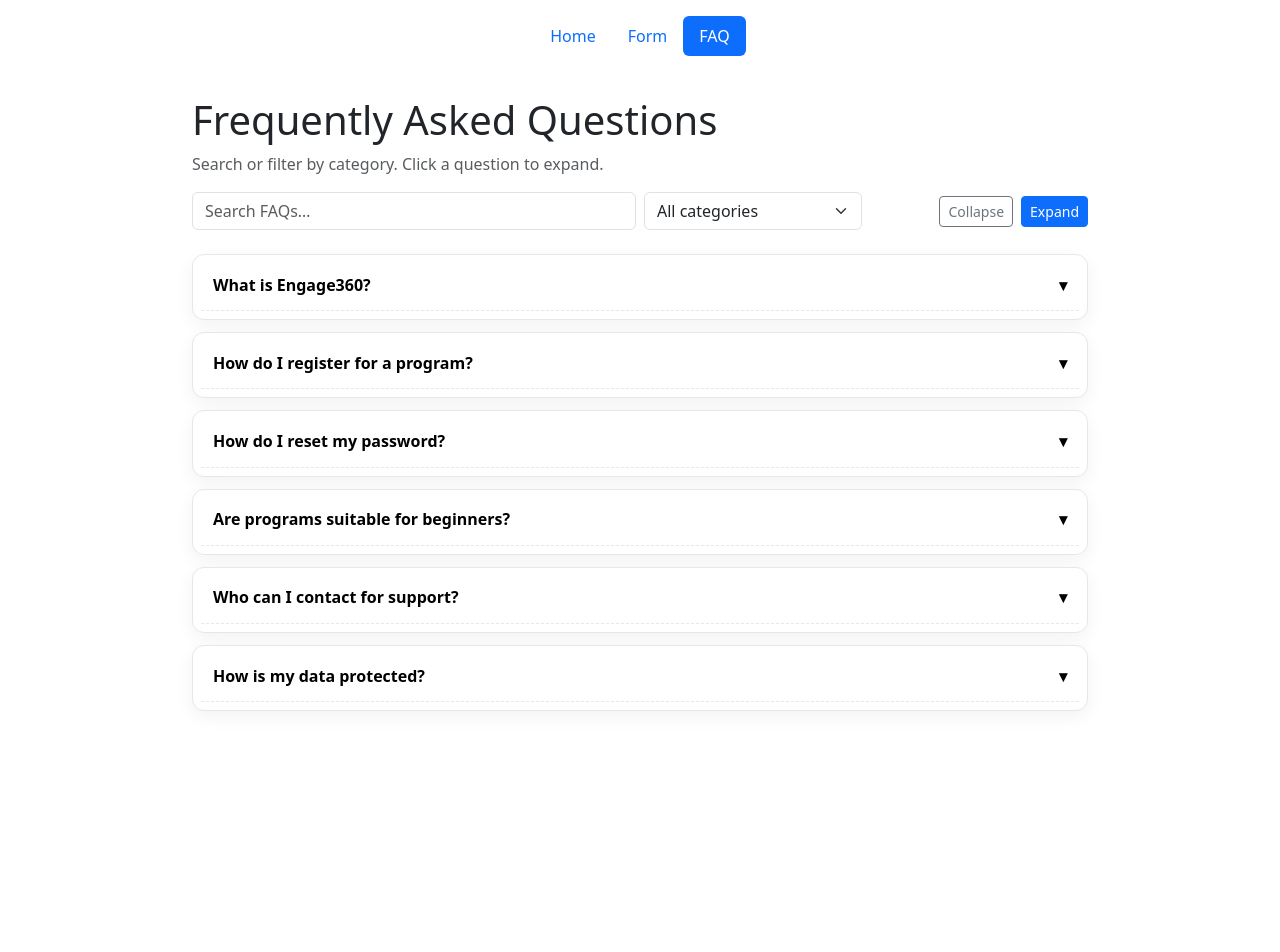
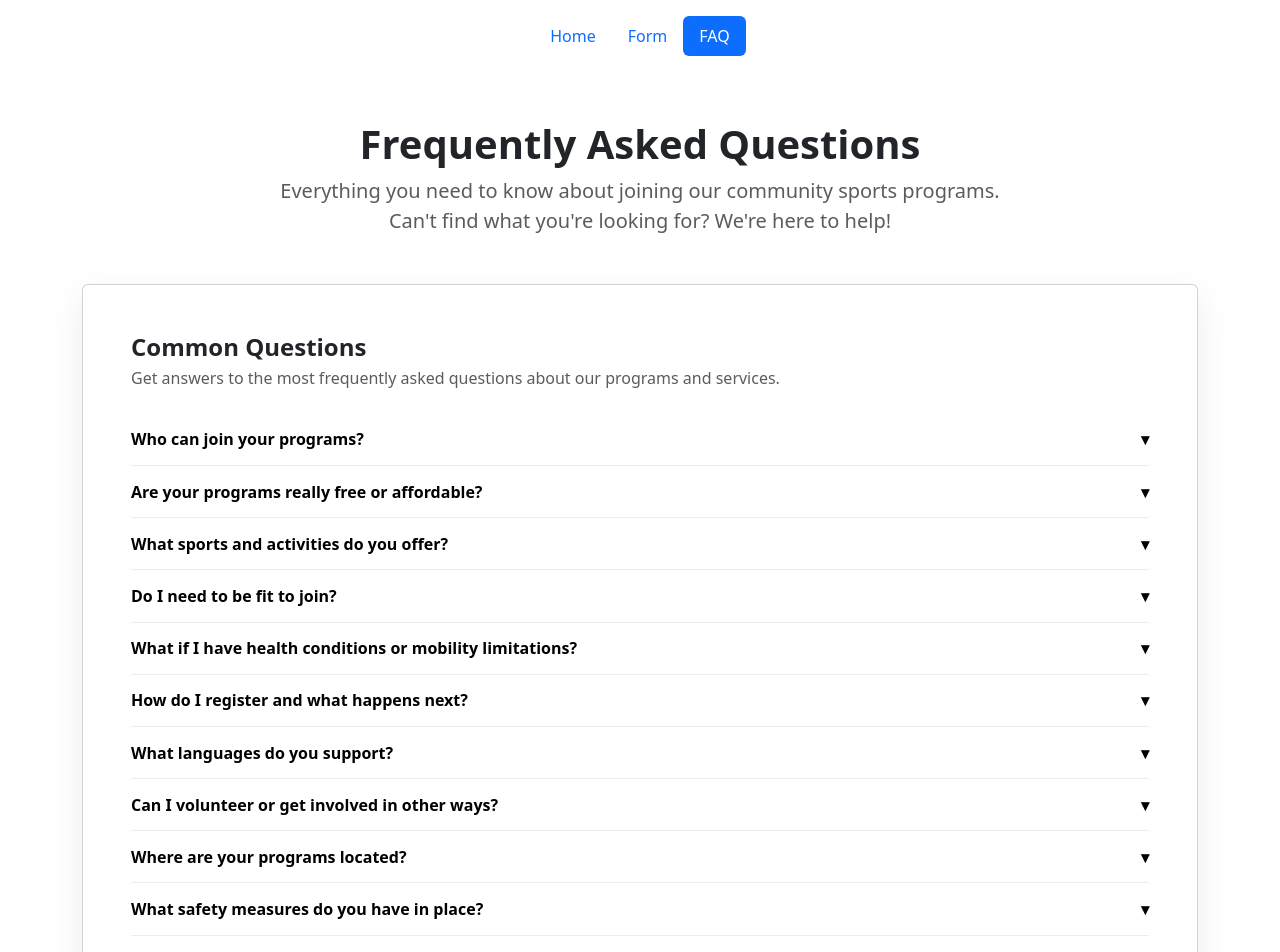
Before and after one commit to snat0022/Engage360, a Vue app in the folder Engage360/: page /faq in a window 1280 px wide. Shown: the top 952 px of the page. Before the commit the page ends 800 px from the top, so only its background shows below. Built offline with nearby package versions, Linux system fonts and the light colour scheme.

Commit message:
last commit for faq all done

```diff
--- a/Engage360/src/views/FAQ.vue
+++ b/Engage360/src/views/FAQ.vue
@@ -1,218 +1,255 @@
 <template>
-  <div class="faq container py-4">
-    <header class="mb-4">
-      <h1 class="mb-2">Frequently Asked Questions</h1>
-      <p class="text-muted">Search or filter by category. Click a question to expand.</p>
-
-      <div class="row g-2 align-items-center">
-        <div class="col-12 col-md-6">
-          <input
-            v-model.trim="q"
-            type="search"
-            class="form-control"
-            placeholder="Search FAQs…"
-            aria-label="Search FAQs"
-          />
+  <div class="faq-view py-4 py-md-5">
+    <div class="container">
+      <!-- Header -->
+      <div class="text-center mb-4 mb-md-5">
+        <h1 class="fw-bold mb-2">Frequently Asked Questions</h1>
+        <p class="lead text-muted mx-auto" style="max-width: 48rem;">
+          Everything you need to know about joining our community sports programs.
+          Can't find what you're looking for? We're here to help!
+        </p>
       </div>
 
-        <div class="col-8 col-md-3">
-          <select v-model="category" class="form-select" aria-label="Filter by category">
-            <option value="">All categories</option>
-            <option v-for="c in categories" :key="c" :value="c">{{ c }}</option>
-          </select>
-        </div>
+      <!-- FAQ Accordion -->
+      <div class="card shadow-card mb-5">
+        <div class="card-body p-4 p-md-5">
+          <h2 class="h4 fw-bold mb-1">Common Questions</h2>
+          <p class="text-muted mb-4">
+            Get answers to the most frequently asked questions about our programs and services.
+          </p>
 
-        <div class="col-4 col-md-3 d-flex gap-2 justify-content-end">
-          <button class="btn btn-outline-secondary btn-sm" @click="collapseAll">Collapse</button>
-          <button class="btn btn-primary btn-sm" @click="expandAll">Expand</button>
-        </div>
-      </div>
-    </header>
-
-    <section v-if="filtered.length">
-      <article v-for="(item, i) in filtered" :key="item.id" class="faq-item">
+          <div class="accordion-vue">
+            <article
+              v-for="(faq, i) in faqs"
+              :key="i"
+              class="faq-item"
+            >
               <button
                 type="button"
-          class="faq-q"
-          :aria-expanded="item.open ? 'true' : 'false'"
-          :aria-controls="'ans-' + item.id"
-          :id="'q-' + item.id"
+                class="faq-trigger"
+                :aria-expanded="openIndex === i ? 'true' : 'false'"
+                :aria-controls="'ans-' + i"
+                :id="'q-' + i"
                 @click="toggle(i)"
               >
-          <span class="q-text">{{ item.question }}</span>
-          <span class="chev" :class="{ open: item.open }" aria-hidden="true">▾</span>
+                <span class="text">{{ faq.question }}</span>
+                <span class="chev" :class="{ open: openIndex === i }" aria-hidden="true">▾</span>
               </button>
 
               <div
-          :id="'ans-' + item.id"
-          class="faq-a-wrapper"
+                :id="'ans-' + i"
+                class="faq-panel"
                 role="region"
-          :aria-labelledby="'q-' + item.id"
-          :class="{ open: item.open }"
+                :aria-labelledby="'q-' + i"
+                :class="{ open: openIndex === i }"
               >
-          <div class="faq-a">
-            <p class="mb-2">{{ item.answer }}</p>
-
-            <div class="small text-muted" v-if="item.linkTo">
-              Related: <RouterLink :to="item.linkTo.to">{{ item.linkTo.label }}</RouterLink>
+                <p class="mb-0 text-muted">{{ faq.answer }}</p>
+              </div>
+            </article>
+          </div>
         </div>
       </div>
 
-          <div class="faq-meta small text-muted">
-            <span class="badge bg-light text-dark">{{ item.category }}</span>
+      <!-- Contact Section -->
+      <div class="mb-5">
+        <h2 class="h4 text-center fw-bold mb-4">Still Have Questions?</h2>
+        <div class="row g-3 g-md-4">
+          <div
+            v-for="(m, idx) in contactMethods"
+            :key="idx"
+            class="col-12 col-md-6 col-lg-3"
+          >
+            <div class="card border-0 gradient-card h-100 p-4 text-center hover-card">
+              <div class="display-6 mb-2">{{ m.icon }}</div>
+              <h3 class="h6 fw-semibold mb-1">{{ m.title }}</h3>
+              <p class="mb-0 fw-medium">{{ m.info }}</p>
+              <p class="small text-muted mb-0">{{ m.description }}</p>
             </div>
           </div>
-      </article>
-    </section>
+        </div>
+      </div>
 
-    <div v-else class="alert alert-info mt-4">
-      No results. Try a different search term or category.
+      <!-- Quick Start Guide -->
+      <div class="card border-0 bg-gradient-card mb-5">
+        <div class="card-body p-4 p-md-5">
+          <h2 class="h4 fw-bold mb-1">Ready to Get Started?</h2>
+          <p class="text-muted mb-4">Here's how easy it is to join our community</p>
+
+          <div class="row g-4">
+            <div class="col-12 col-md-4 text-center">
+              <div class="step-circle bg-primary text-white">1</div>
+              <h3 class="h6 fw-semibold">Register Online</h3>
+              <p class="small text-muted">
+                Fill out our quick registration form with your basic information and interests.
+              </p>
+            </div>
+            <div class="col-12 col-md-4 text-center">
+              <div class="step-circle bg-success text-white">2</div>
+              <h3 class="h6 fw-semibold">We'll Contact You</h3>
+              <p class="small text-muted">
+                Our team will reach out within 24 hours to discuss programs that fit your needs.
+              </p>
+            </div>
+            <div class="col-12 col-md-4 text-center">
+              <div class="step-circle bg-warning text-dark">3</div>
+              <h3 class="h6 fw-semibold">Start Playing!</h3>
+              <p class="small text-muted">
+                Join your first session and start enjoying the benefits of community sports.
+              </p>
+            </div>
+          </div>
+        </div>
+      </div>
+
+      <!-- CTA -->
+      <div class="text-center">
+        <h3 class="h4 fw-bold mb-2">Your Community is Waiting</h3>
+        <p class="text-muted mx-auto mb-3" style="max-width: 36rem;">
+          Join thousands of community members who have discovered better health,
+          lasting friendships, and the joy of being active together.
+        </p>
+        <div class="d-flex flex-column flex-sm-row gap-3 justify-content-center">
+          <RouterLink to="/form" class="btn btn-primary btn-lg">Register Now</RouterLink>
+          <RouterLink to="/" class="btn btn-outline-secondary btn-lg">Learn More</RouterLink>
+        </div>
+      </div>
     </div>
   </div>
 </template>
 
 <script setup>
-import { computed, reactive, ref } from 'vue'
+import { ref } from 'vue'
 
-// FAQ data (no backticks required anywhere)
-const baseFaqs = [
+/* FAQ items (1:1 content with your React example) */
+const faqs = ref([
   {
-    id: 1,
-    category: 'General',
-    question: 'What is Engage360?',
+    question: 'Who can join your programs?',
     answer:
-      'Engage360 is a community platform that helps residents join sport programs, stay informed, and connect with volunteers and staff.',
-    linkTo: { to: '/', label: 'Home' },
-    open: false
+      'Our programs are open to everyone, but we especially focus on supporting marginalized communities including migrants, low-income families, older adults, and anyone facing barriers to accessing sports and physical activity. We welcome people of all fitness levels and backgrounds.'
   },
   {
-    id: 2,
-    category: 'Registration',
-    question: 'How do I register for a program?',
+    question: 'Are your programs really free or affordable?',
     answer:
-      'Go to the Registration page, fill in your details, and submit. You will receive on-screen confirmation.',
-    linkTo: { to: '/form', label: 'Open the Registration Form' },
-    open: false
+      'Yes! We offer a range of free programs and very affordable options. We also have scholarships and payment plans available for those who need them. Our goal is to ensure cost is never a barrier to participation. Contact us to discuss options that work for your situation.'
   },
   {
-    id: 3,
-    category: 'Account',
-    question: 'How do I reset my password?',
+    question: 'What sports and activities do you offer?',
     answer:
-      'Use the “Forgot Password” option on the sign-in screen and follow the email instructions.',
-    open: false
+      'We offer a wide variety of activities including basketball, soccer, swimming, tennis, volleyball, fitness classes, walking groups, yoga, dancing, and cycling. We regularly add new programs based on community interest and needs.'
   },
   {
-    id: 4,
-    category: 'Programs',
-    question: 'Are programs suitable for beginners?',
+    question: 'Do I need to be fit to join?',
     answer:
-      'Yes. Many activities are beginner-friendly and inclusive. Check each program card for level and location details.',
-    linkTo: { to: '/', label: 'See Featured Programs' },
-    open: false
+      'Absolutely not! Our programs cater to all fitness levels, from complete beginners to experienced athletes. We have gentle activities for those starting their fitness journey and more challenging options for those ready to push themselves. Our trained staff will help you find the right fit.'
   },
   {
-    id: 5,
-    category: 'Support',
-    question: 'Who can I contact for support?',
+    question: 'What if I have health conditions or mobility limitations?',
     answer:
-      'Reach out via the Contact/Help link in your dashboard or speak to staff at your local session.',
-    open: false
+      'We welcome participants with health conditions and mobility limitations. Our trained staff and volunteers work with you to adapt activities to your needs. We have experience supporting people with diabetes, arthritis, mental health conditions, and various physical limitations. Please share your needs during registration so we can provide appropriate support.'
   },
   {
-    id: 6,
-    category: 'Privacy',
-    question: 'How is my data protected?',
+    question: 'How do I register and what happens next?',
     answer:
-      'We only collect data necessary to run programs and we apply role-based access. See our privacy policy for details.',
-    open: false
+      'Simply fill out our online registration form - it takes about 5 minutes. Within 24 hours, one of our friendly team members will contact you to discuss program options that match your interests and needs. We\'ll arrange a time for you to visit, meet the team, and try out activities.'
+  },
+  {
+    question: 'What languages do you support?',
+    answer:
+      'We have staff and volunteers who speak multiple languages including Arabic, Mandarin, Vietnamese, Spanish, and Greek. We also work with interpreters when needed. Language should never be a barrier to participation - please let us know what language support you need.'
+  },
+  {
+    question: 'Can I volunteer or get involved in other ways?',
+    answer:
+      'Yes! We\'re always looking for volunteers, coaches, and community champions. Whether you have sports experience or just want to help create a welcoming environment, there\'s a role for you. We provide training and ongoing support for all volunteers.'
+  },
+  {
+    question: 'Where are your programs located?',
+    answer:
+      'We run programs across Melbourne at various community centers, schools, and sports facilities. Most programs are easily accessible by public transport, and we try to offer options in different areas to serve our diverse community.'
+  },
+  {
+    question: 'What safety measures do you have in place?',
+    answer:
+      'Safety is our top priority. All staff and volunteers have current Working with Children Checks and first aid training. We maintain comprehensive insurance, follow strict safety protocols, and always have trained supervisors present. We also work with health professionals to ensure activities are appropriate for participants.'
+  },
+  {
+    question: 'Can family members join together?',
+    answer:
+      'Absolutely! We love when families participate together. We have family-friendly programs and can often accommodate different family members in age-appropriate activities at the same time and location.'
+  },
+  {
+    question: "What if I'm not sure which program is right for me?",
+    answer:
+      "Don't worry! That's exactly why we have our consultation process. After you register, we'll talk with you about your interests, goals, and any concerns. You can also try different programs to see what you enjoy most. There's no pressure to commit to anything long-term initially."
   }
-]
+])
 
-const faqs = reactive(baseFaqs)
-const q = ref('')
-const category = ref('')
+/* Contact cards */
+const contactMethods = ref([
+  { icon: '📞', title: 'Call Us', info: '(03) 9xxx-xxxx', description: 'Mon–Fri, 9am–5pm' },
+  { icon: '✉️', title: 'Email Us', info: 'hello@sportscommunity.org.au', description: 'We respond within 24 hours' },
+  { icon: '📍', title: 'Visit Us', info: '123 Community St, Melbourne VIC', description: 'Drop-in consultations available' },
+  { icon: '💬', title: 'Live Chat', info: 'Available on our website', description: 'Quick answers to simple questions' }
+])
 
-const categories = computed(() =>
-  Array.from(new Set(faqs.map(f => f.category))).sort()
-)
-
-const filtered = computed(() => {
-  const term = q.value.toLowerCase()
-  return faqs.filter(f => {
-    const catOk = category.value ? f.category === category.value : true
-    const text = (f.question + ' ' + f.answer).toLowerCase()
-    const termOk = term ? text.includes(term) : true
-    return catOk && termOk
-  })
-})
-
-function toggle(idx) {
-  const item = filtered.value[idx]
-  if (item) item.open = !item.open
-}
-function expandAll() {
-  filtered.value.forEach(f => (f.open = true))
-}
-function collapseAll() {
-  filtered.value.forEach(f => (f.open = false))
+/* Single-open accordion behavior */
+const openIndex = ref(-1)
+function toggle(i) {
+  openIndex.value = openIndex.value === i ? -1 : i
 }
 </script>
 
 <style scoped>
-.faq { max-width: 920px; }
+.faq-view { min-height: 100vh; }
 
-/* Items */
-.faq-item {
-  background: #fff;
-  border: 1px solid #e5e7eb;
-  border-radius: 12px;
-  padding: .25rem;
-  margin-bottom: .75rem;
-  box-shadow: 0 6px 18px rgba(2,6,23,0.05);
+/* Cards / Gradients */
+.gradient-card {
+  background: linear-gradient(180deg, #ffffff 0%, #f7fbff 100%);
+  border-radius: 1rem;
+}
+.bg-gradient-card {
+  background: linear-gradient(180deg, #ffffff 0%, #f6f9ff 100%);
+  border-radius: 1rem;
+}
+.shadow-card { box-shadow: 0 12px 34px rgba(2, 6, 23, 0.08); }
+.hover-card { transition: transform .18s ease, box-shadow .18s ease; }
+.hover-card:hover { transform: translateY(-3px); box-shadow: 0 16px 38px rgba(2, 6, 23, 0.12); }
+
+/* Steps */
+.step-circle {
+  width: 3rem; height: 3rem; border-radius: 999px;
+  display: flex; align-items: center; justify-content: center;
+  margin: 0 auto .75rem; font-weight: 700;
 }
 
-/* Question button */
-.faq-q {
+/* Accordion */
+.accordion-vue { border-radius: 12px; }
+.faq-item + .faq-item { border-top: 1px solid #e9eef5; }
+
+.faq-trigger {
   width: 100%;
+  text-align: left;
   background: transparent;
   border: 0;
-  text-align: left;
-  padding: .85rem 1rem;
-  display: flex;
-  justify-content: space-between;
-  align-items: center;
+  padding: .85rem 0;
   font-weight: 600;
+  display: flex; align-items: center; justify-content: space-between;
   cursor: pointer;
-  border-radius: 10px;
 }
-.faq-q:focus { outline: 2px solid #93c5fd; outline-offset: 2px; }
-.q-text { padding-right: .75rem; }
+.faq-trigger:focus { outline: 2px solid #93c5fd; outline-offset: 2px; border-radius: 8px; }
 .chev { transition: transform .2s ease; }
 .chev.open { transform: rotate(180deg); }
 
-/* Answer wrapper (animated without JS measuring) */
-.faq-a-wrapper {
+.faq-panel {
   overflow: hidden;
+  max-height: 0;
   transition: max-height .28s ease;
-  max-height: 0;
-  border-top: 1px dashed #e5e7eb;
-  margin: 0 .25rem .25rem;
-  border-radius: 0 0 12px 12px;
 }
-.faq-a-wrapper.open { max-height: 600px; } /* large enough for content */
-.faq-a { padding: .75rem 1rem .5rem; }
-.faq-meta { padding: 0 1rem 1rem; }
+.faq-panel.open { max-height: 800px; } /* large enough for content */
+.faq-panel p { padding: 0 0 .75rem 0; }
 
-/* Responsive per rubric */
+/* Responsive tweaks */
 @media (max-width: 575.98px) {
-  .faq { padding-left: .5rem; padding-right: .5rem; }
-  .faq-q { padding: .75rem .85rem; }
-}
-@media (min-width: 992px) and (max-width: 1199.98px) {
-  .faq { max-width: 980px; }
-}
-@media (min-width: 1400px) {
-  .faq { max-width: 1080px; }
+  .faq-view .card-body { padding: 1rem; }
 }
 </style>
```
Lines whose indentation alone changed are shown as unchanged.
